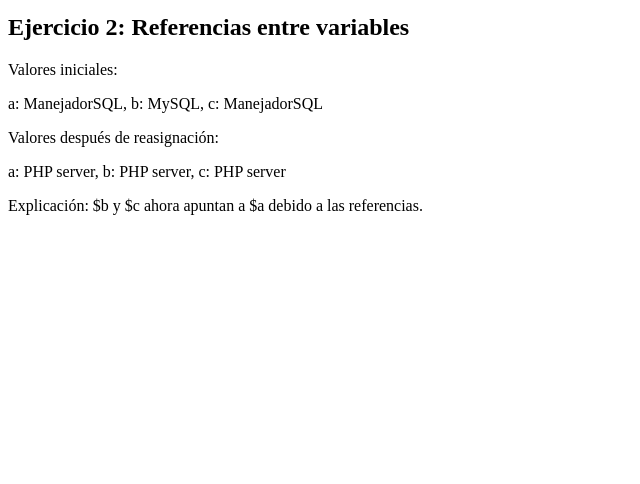
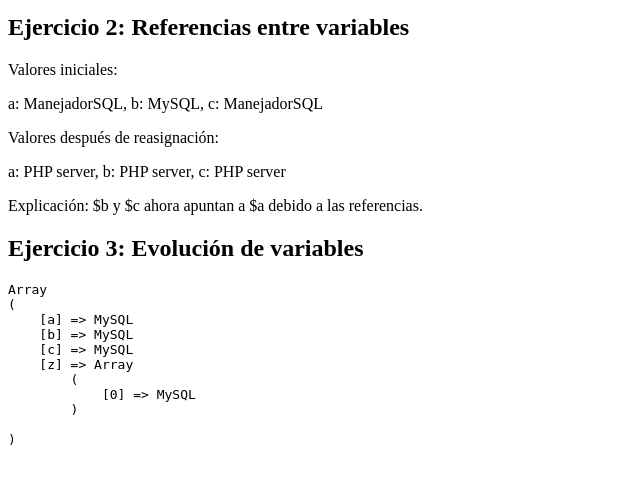
Before and after one commit to anag2603/tecweb, a PHP site: page / in a window 1280 px wide. Shown: the part 271-755 px from the top of the page, without its empty margins (0-640 px from the left). Run offline with PHP 8.4, Linux system fonts and the light colour scheme.

Commit message:
Ejercicio 3 agregado

```diff
--- a/practicas/p04/index.php
+++ b/practicas/p04/index.php
@@ -29,3 +29,21 @@ $b = &$a;
 echo "<p>Valores después de reasignación:</p>";
 echo "a: $a, b: $b, c: $c<br>";
 echo "<p>Explicación: \$b y \$c ahora apuntan a \$a debido a las referencias.</p>";
+
+// Ejercicio 3: Evolución de variables
+echo "<h2>Ejercicio 3: Evolución de variables</h2>";
+$a = "PHP5";
+$z[] = &$a;
+$b = "5a version de PHP";
+$c = (int) $b * 10; // El valor de $c será 50 * 10 = 500
+$a .= $b; // $a ahora es "PHP55a version de PHP"
+$b = $c;  // $b toma el valor 500
+$z[0] = "MySQL"; // Cambia indirectamente el valor de $a debido a la referencia
+echo "<pre>";
+print_r([
+    'a' => $a, // Ahora $a es "MySQL"
+    'b' => $b, // $b es 500
+    'c' => $c, // $c es 500
+    'z' => $z  // $z[0] es "MySQL"
+]);
+echo "</pre>";
```
